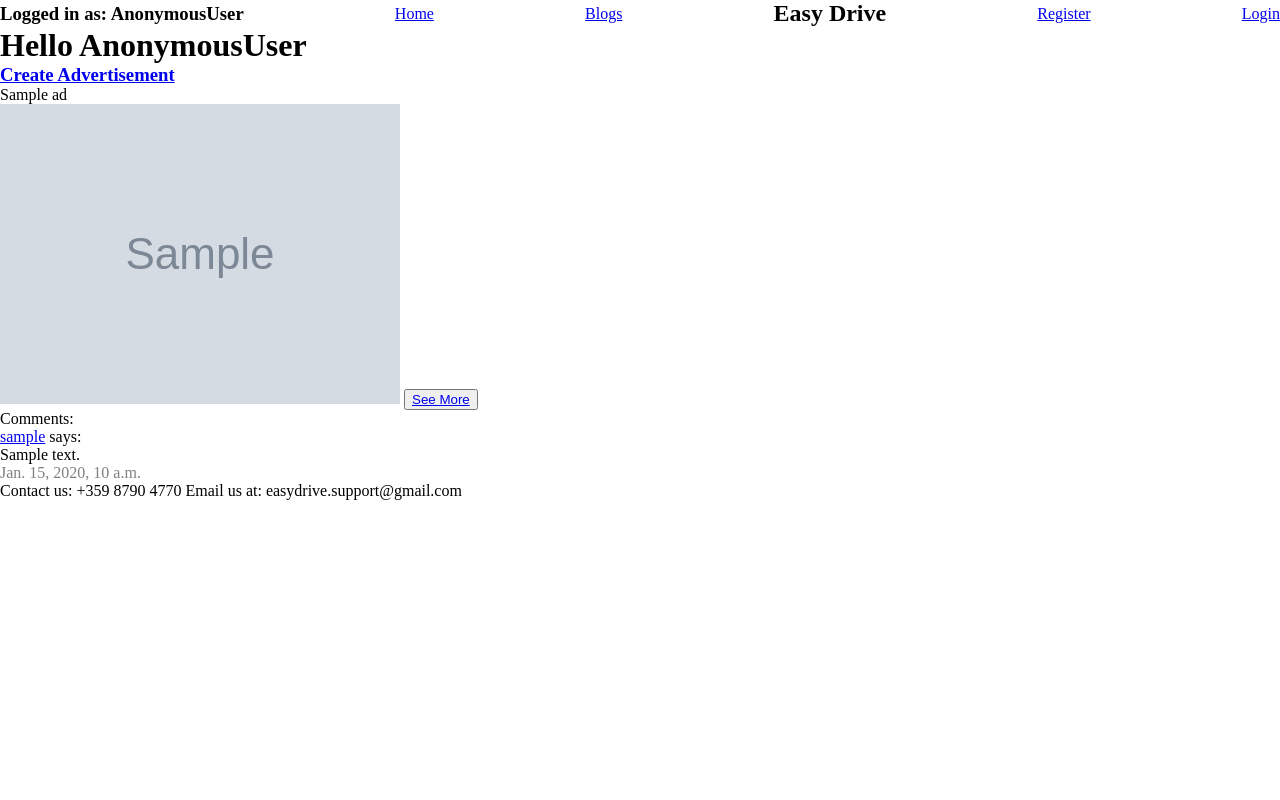
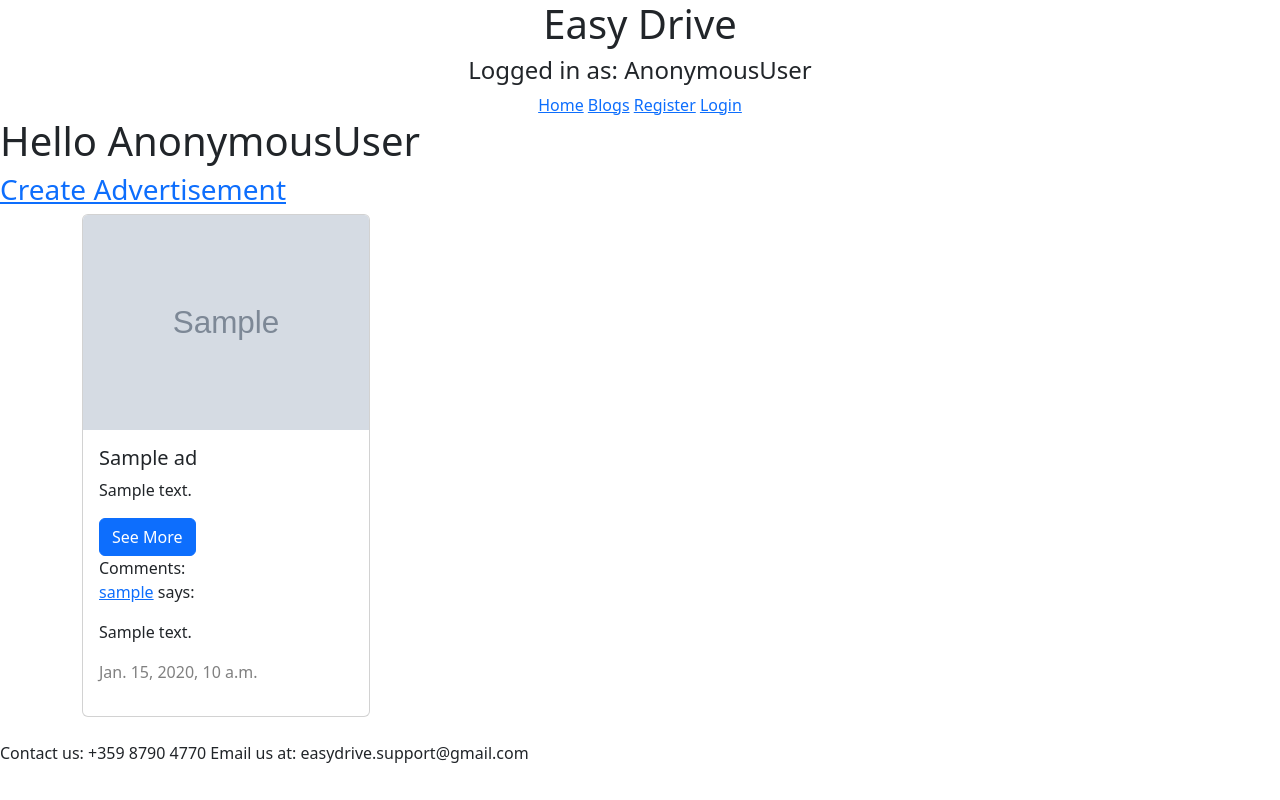
Before and after one commit to g-fudulov/final_exam, a Django app: page / in a window 1280 px wide. Run offline with Django 4.2, Linux system fonts and the light colour scheme; tables that the repository leaves empty hold one stand-in row (values such as "Sample post"); grey boxes marked "Sample" are stand-in pictures.

Commit message:
css implementation

```diff
--- a/final_exam/settings.py
+++ b/final_exam/settings.py
@@ -137,6 +137,10 @@ LOGIN_URL = reverse_lazy('login_user')
 LOGIN_REDIRECT_URL = reverse_lazy('homepage')
 AUTH_USER_MODEL = 'easy_drive.MyUser'
 
+STATICFILES_DIRS = [
+    BASE_DIR / "static",
+]
+
 # Default primary key field type
 # https://docs.djangoproject.com/en/4.2/ref/settings/#default-auto-field
 
--- a/templates/base.html
+++ b/templates/base.html
@@ -1,26 +1,19 @@
+{% load static %}
 <!DOCTYPE html>
 <html lang="en">
 <head>
     <meta charset="UTF-8">
     <title>Easy Drive</title>
-    <style>
-        *{
-            box-sizing: border-box;
-            margin: 0;
-        }
-        header{
-            display: flex;
-            justify-content: space-between;
-            align-items: center;
-        }
-    </style>
+    <link href="{% static 'css/reset.css' %}">
+    <link href="{% static "css/general.css" %}">
+    <link href="https://cdn.jsdelivr.net/npm/bootstrap@5.3.1/dist/css/bootstrap.min.css" rel="stylesheet" integrity="sha384-4bw+/aepP/YC94hEpVNVgiZdgIC5+VKNBQNGCHeKRQN+PtmoHDEXuppvnDJzQIu9" crossorigin="anonymous">
 </head>
 <body>
-    <header>
-        <h3>Logged in as: {{ request.user }}</h3>
+    <header class="jumbotron text-center">
+        <h1>Easy Drive</h1>
+        <h4>Logged in as: {{ request.user }}</h4>
         <a href="{% url 'homepage' %}">Home</a>
         <a href="{% url 'show_blogs' %}">Blogs</a>
-        <h2>Easy Drive</h2>
         {% if request.user.is_anonymous %}
             <a href="{% url 'register_user' %}">Register</a>
             <a href="{% url 'login_user' %}">Login</a>
@@ -39,5 +32,32 @@
             Email us at: easydrive.support@gmail.com
         </div>
     </footer>
+
+
+{#<div class="jumbotron text-center">#}
+{#  <h1>My First Bootstrap Page</h1>#}
+{#  <p>Resize this responsive page to see the effect!</p>#}
+{#</div>#}
+{##}
+{#<div class="container">#}
+{#  <div class="row">#}
+{#    <div class="col-sm-4">#}
+{#      <h3>Column 1</h3>#}
+{#      <p>Lorem ipsum dolor sit amet, consectetur adipisicing elit...</p>#}
+{#      <p>Ut enim ad minim veniam, quis nostrud exercitation ullamco laboris...</p>#}
+{#    </div>#}
+{#    <div class="col-sm-4">#}
+{#      <h3>Column 2</h3>#}
+{#      <p>Lorem ipsum dolor sit amet, consectetur adipisicing elit...</p>#}
+{#      <p>Ut enim ad minim veniam, quis nostrud exercitation ullamco laboris...</p>#}
+{#    </div>#}
+{#    <div class="col-sm-4">#}
+{#      <h3>Column 3</h3>#}
+{#      <p>Lorem ipsum dolor sit amet, consectetur adipisicing elit...</p>#}
+{#      <p>Ut enim ad minim veniam, quis nostrud exercitation ullamco laboris...</p>#}
+{#    </div>#}
+{#  </div>#}
+{#</div>#}
+
 </body>
 </html>
--- a/templates/homepage.html
+++ b/templates/homepage.html
@@ -7,14 +7,18 @@
     <h3>
         <a href="{% url 'create_ad' %}">Create Advertisement</a>
     </h3>
+    <div class="container">
 
             {% for ad in object_list %}
-        <div class="card">
-            <p>{{ ad.title }}</p>
-            <img class="cover img" src="{{ ad.cover_photo }}" alt="{{ ad.title }}">
-            <button>
-                <a href="{% url 'details_ad' ad.pk %}">See More</a>
-            </button>
+                <div class="row">
+                        <div class="col-sm-4">
+                            <div class="card" style="width: 18rem;">
+                                <img class="card-img-top" src="{{ ad.cover_photo }}" alt="{{ ad.title }}">
+                                <div class="card-body">
+                                    <h5 class="card-title">{{ ad.title }}</h5>
+                                    <p class="card-text">{{ ad.description }}</p>
+                                        <a class="btn btn-primary" href="{% url 'details_ad' ad.pk %}">See More</a>
+
                                     <div>Comments:</div>
                                     {% if not request.user.is_anonymous %}
                                     <form method="post" action="{% url 'create_comment' ad.pk %}">
@@ -41,7 +45,12 @@
                                         <p>This post does not have any comments!</p>
                                     {% endfor %}
                                 </div>
+                            </div>
+                        </div>
+                </div>
             {% empty %}
                 <p>No Post Yet!</p>
             {% endfor %}
+    </div>
+    <br>
 {% endblock %}
```
Also changed, not shown: static/css/general.css (added, +7 -0 lines), static/css/reset.css (added, +76 -0 lines), templates/blog/show_blogs.html (+16 -10 lines), static/images/easy-drive-logo.png (added). Lines whose indentation alone changed are shown as unchanged.
